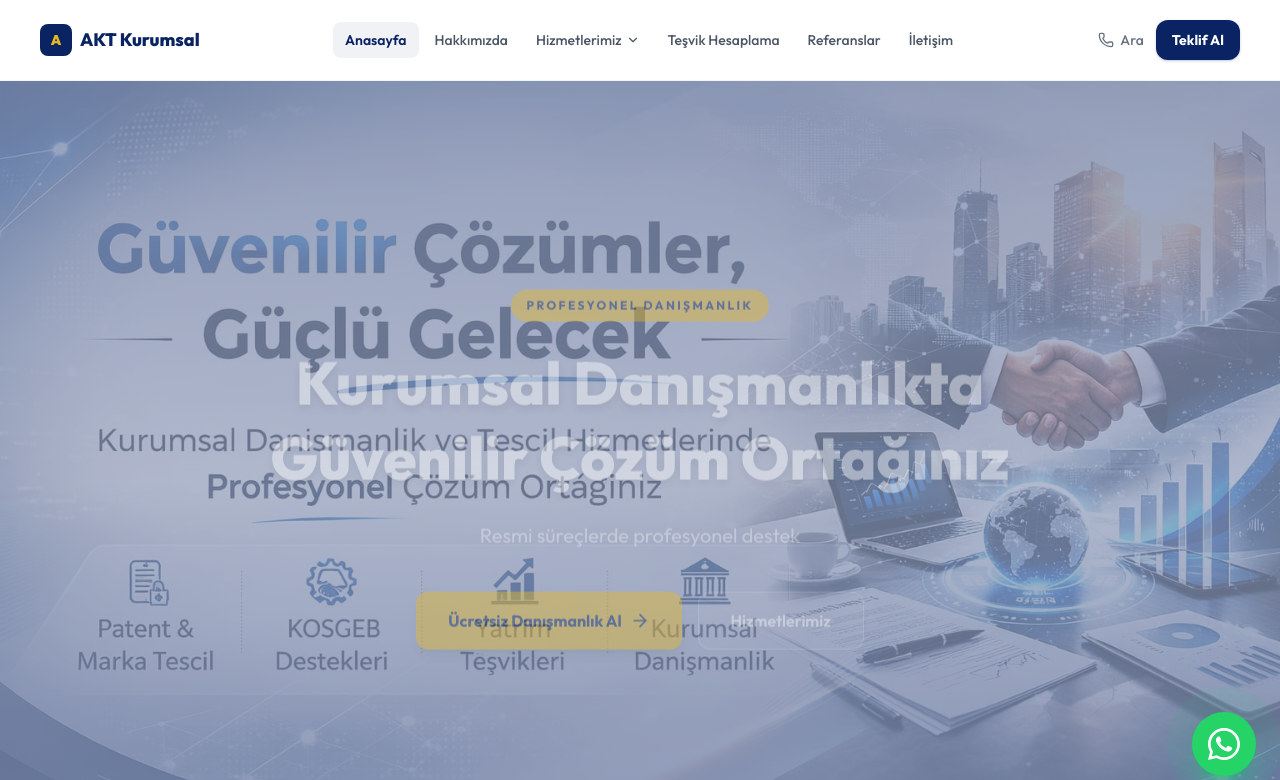
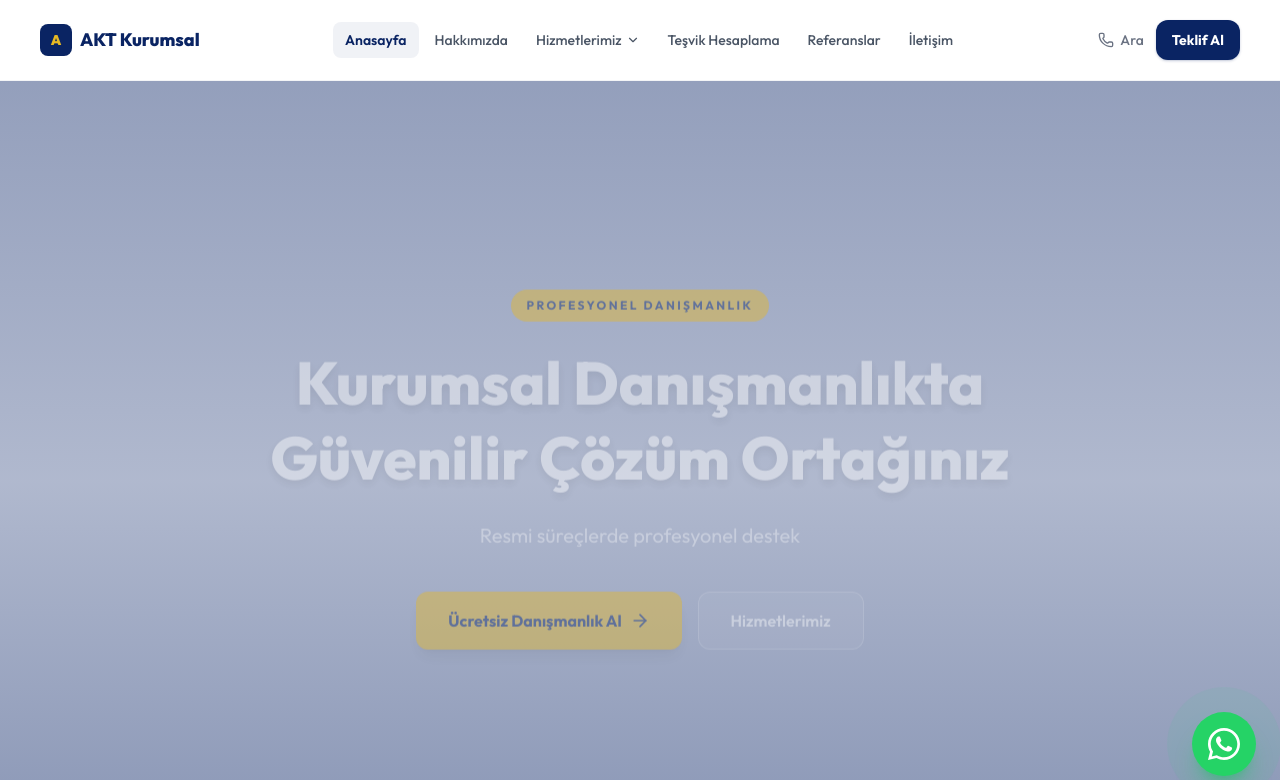
Before and after one commit to sualt/akt-kurumsal, a Next.js app: page / in a window 1280 px wide. Shown: the top 780 px of the page. Built offline with nearby package versions, Linux system fonts and the light colour scheme.

Commit message:
site güncellendi

```diff
--- a/app/page.tsx
+++ b/app/page.tsx
@@ -192,13 +192,7 @@ export default function HomePage() {
               transition={{ duration: 1.2 }}
               className="absolute inset-0"
             >
-              <Image
-                src="/images/banner.jpeg"
-                alt="AKT Danışmanlık"
-                fill
-                priority
-                className="object-cover"
-              />
+
               {/* Dark gradient overlay */}
               <div className="absolute inset-0 bg-gradient-to-b from-[#0a2463]/70 via-[#0a2463]/50 to-[#0a2463]/80" />
             </motion.div>
```
